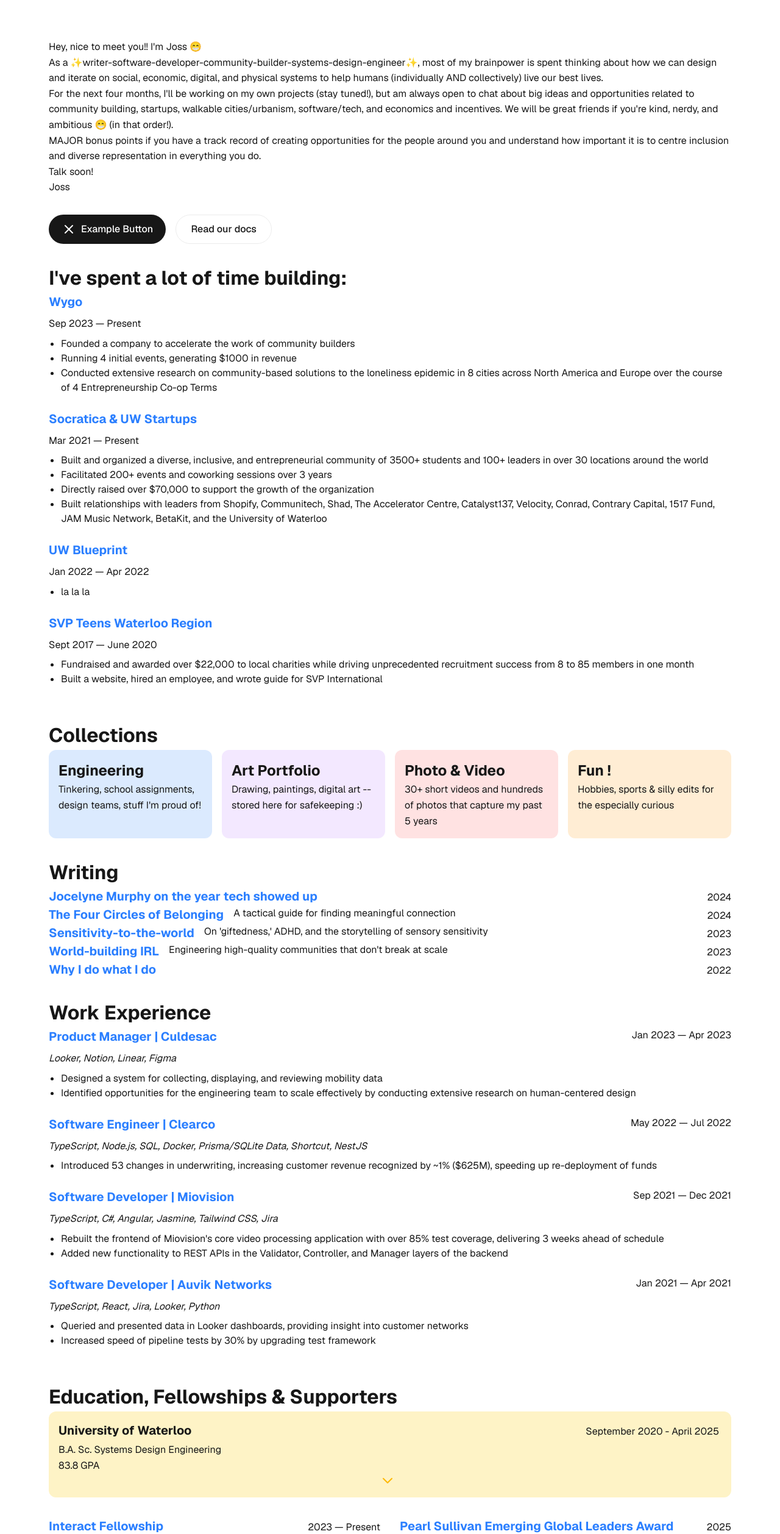
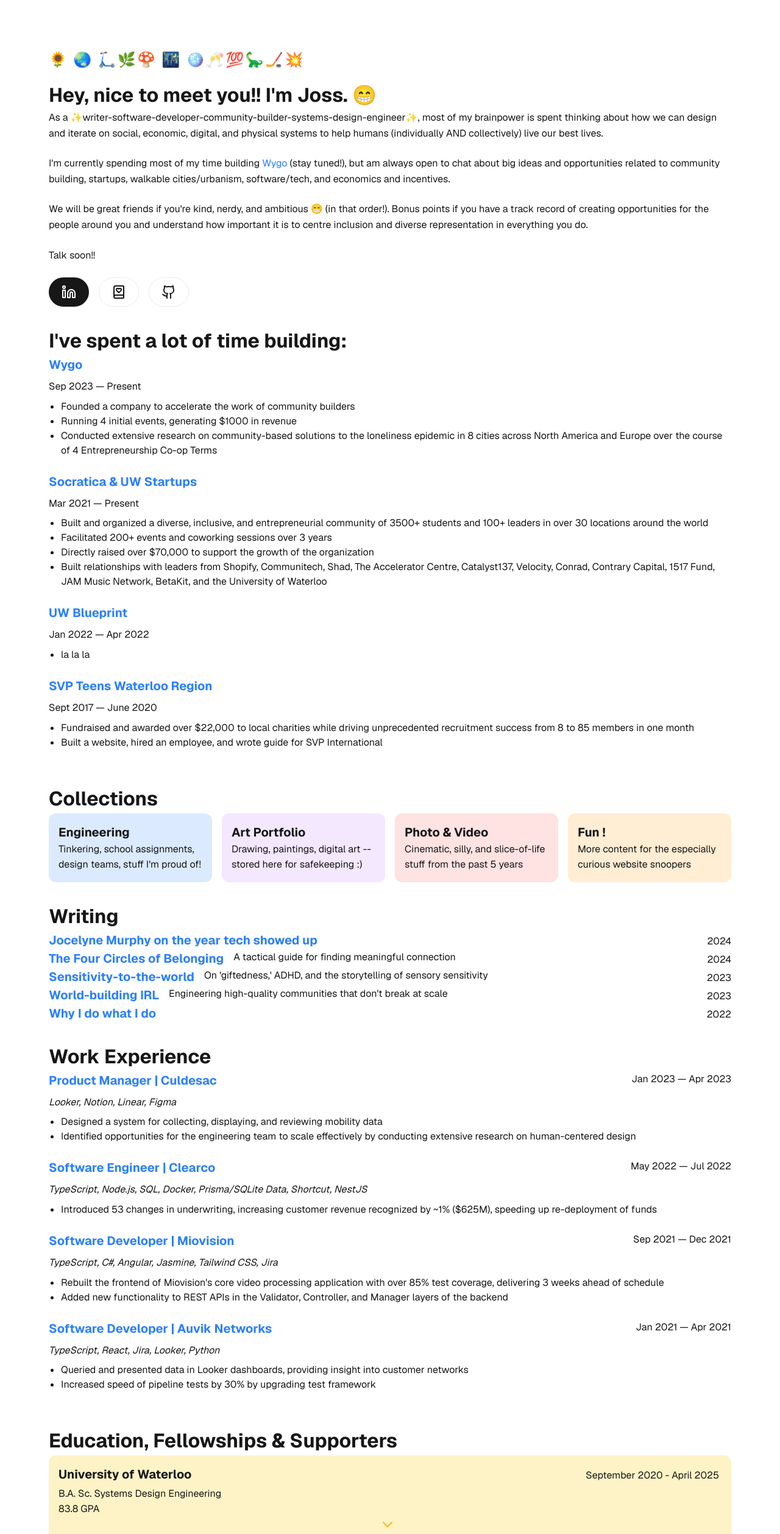
Before and after one commit to jocelynemurphy/website-2025, a Next.js app: page / in a window 1280 px wide. Shown: the part 100-2616 px from the top of the page at 61% size. Built offline with nearby package versions, Linux system fonts and the light colour scheme.

Commit message:
update all links

```diff
--- a/app/page.tsx
+++ b/app/page.tsx
@@ -1,4 +1,3 @@
-import { X } from "lucide-react";
 import Collections from "./sections/collections";
 import CommunityPartnerships from "./sections/communityPartnerships";
 import Fellowships from "./sections/Fellowships";
@@ -14,25 +13,7 @@
     <div className="grid grid-rows-[20px_1fr_20px] items-center justify-items-center min-h-screen p-8 pb-20 gap-16 sm:p-20 font-[family-name:var(--font-geist-sans)]">
       <main className="flex flex-col gap-[32px] row-start-2 items-center sm:items-start max-w-6xl">
         <Intro />
-        <div className="flex gap-4 items-center flex-col sm:flex-row">
-          <a
-            className="rounded-full border border-solid border-transparent transition-colors flex items-center justify-center bg-foreground text-background gap-2 hover:bg-[#383838] dark:hover:bg-[#ccc] font-medium text-sm sm:text-base h-10 sm:h-12 px-4 sm:px-5 sm:w-auto"
-            href="https://vercel.com/new?utm_source=create-next-app&utm_medium=appdir-template-tw&utm_campaign=create-next-app"
-            target="_blank"
-            rel="noopener noreferrer"
-          >
-            <X />
-            Example Button{" "}
-          </a>
-          <a
-            className="rounded-full border border-solid border-black/[.08] dark:border-white/[.145] transition-colors flex items-center justify-center hover:bg-[#f2f2f2] dark:hover:bg-[#1a1a1a] hover:border-transparent font-medium text-sm sm:text-base h-10 sm:h-12 px-4 sm:px-5 w-full sm:w-auto md:w-[158px]"
-            href="https://nextjs.org/docs?utm_source=create-next-app&utm_medium=appdir-template-tw&utm_campaign=create-next-app"
-            target="_blank"
-            rel="noopener noreferrer"
-          >
-            Read our docs
-          </a>
-        </div>
+
         <Major />
 
         <Collections />
--- a/app/sections/Fellowships.tsx
+++ b/app/sections/Fellowships.tsx
@@ -8,37 +8,37 @@
       year: "2025",
       description:
         "Recognizes a graduating student who with determination and passion has worked to make the Waterloo Engineering community a better place and will take that same energy to a career focused on improving the human condition.",
-      link: "#",
+      link: "https://uwaterloo.ca/engineering/pearl-sullivan-emerging-global-leaders-award",
     },
     "Adam Weiss Community Leadership Award": {
       year: "2025",
       description:
         "Awarded to students in the Science faculty for academic excellence, leadership involvement, and a demonstrated interest in entrepreneurship",
-      link: "#",
+      link: "https://uwaterloo.ca/student-awards-financial-aid/awards/adam-weiss-community-leadership-award",
     },
     "1st Place, Change Engine Pitch Competition": {
       year: "2025",
       description:
         "Awarded to students who can turn advocacy ideas into meaningful projects that impact change on campus",
-      link: "#",
+      link: "https://wusa.ca/the-change-engine-recap-empowering-student-innovation/",
     },
     "TD Scholarship for Community Leadership": {
       year: "2020 — 2025",
       description:
         "Recognizes 20 Canadian students who have demonstrated outstanding dedication to their community",
-      link: "#",
+      link: "https://www.td.com/ca/en/personal-banking/solutions/student-banking/community-leadership-scholarship-for-canadians",
     },
     "Finalist, Velocity Pitch Competition": {
       year: "2024",
       description:
         "Competed against over 100 student teams in a multi-week pitch competition",
-      link: "#",
+      link: "https://www.velocityincubator.com/news/velocity-pitch-competition-winter-2024-finalists",
     },
     "Norman Esch Enterprise Co-op Awards": {
       year: "2023 — 2024 ",
       description:
         "Awarded for winning the entrepreneurship co-op pitch competition in F2023 and S2024",
-      link: "#",
+      link: "https://uwaterloo.ca/conrad-school-entrepreneurship-business/undergraduate-students/awards",
     },
     // "UW Alumni Women in Technology Entrance Scholarship": {
     //   year: "2020",
@@ -56,7 +56,7 @@
       year: "2019 — 2020",
       description:
         "National competition that supports youth leaders (Aged 15-29) as they address priorities in their communities",
-      link: "#",
+      link: "https://communityfoundations.ca/rbc-flcc-stories-social-venture-partners-teens-svp-teens-is-creating-a-powerful-network-of-teams-in-k-w/",
     },
   };
 
@@ -65,19 +65,19 @@
       year: "2023 — Present",
       description:
         "For young technologists to seek out difficult conversations, collaborate, and push each other to do good in the world.",
-      link: "#",
+      link: "https://joininteract.com/",
     },
     "Contrary Capital Venture Scout": {
       year: "2021 — 2023",
       description:
         "Exceptional students from US and Canadian universities are on-campus resources for founders, evaluate startups, and gain investing experience.",
-      link: "#",
+      link: "https://www.contrary.com/",
     },
     "RippleX Fellowship": {
       year: "2022",
       description:
         "Students from underrepresented backgrounds are taught the intricacies of startup building and venture capital.",
-      link: "#",
+      link: "https://www.fellowship.rippleventures.com/",
     },
   };
 
@@ -151,7 +151,7 @@
         <div className="w-full lg:w-1/2">
           {Object.entries(fellowships).map(
             ([name, { year, description, link }]) => (
-              <div key={name} className="flex flex-col">
+              <div key={name} className="flex flex-col pt-2">
                 <div className="flex flex-row justify-between">
                   <h3>
                     <a href={link} className="text-blue-500 hover:underline">
@@ -169,7 +169,7 @@
         </div>
         <div className="w-fill lg:w-1/2">
           {Object.entries(awards).map(([name, { year, link }]) => (
-            <div key={name} className="flex flex-col mb-2 ">
+            <div key={name} className="flex flex-col mb-2 pt-1">
               <div className="flex flex-row justify-between text-balance">
                 <h3>
                   <a href={link} className="text-blue-500 hover:underline">
--- a/app/sections/collections.tsx
+++ b/app/sections/collections.tsx
@@ -3,29 +3,27 @@
   return (
     <div>
       <h1> Collections </h1>
-      <div className="grid grid-cols-1 sm:grid-cols-2 lg:grid-cols-4 gap-4 w-full ">
-        <div className="bg-blue-100 rounded-xl p-4">
-          <h2> Engineering </h2>
+      <div className="grid grid-cols-1 sm:grid-cols-2 lg:grid-cols-4 gap-4 w-full">
+        <div className="bg-blue-100 rounded-xl p-4 hover:shadow-lg hover:scale-102 transition-transform duration-200 ease-in-out hover:rotate-2">
+          <h3> Engineering </h3>
           <p>
             Tinkering, school assignments, design teams, stuff I'm proud of!
           </p>
         </div>
-        <div className="bg-purple-100 rounded-xl p-4">
-          <h2> Art Portfolio </h2>
+        <div className="bg-purple-100 rounded-xl p-4 hover:shadow-lg hover:scale-102 transition-transform duration-200 ease-in-out hover:-rotate-1">
+          <h3> Art Portfolio </h3>
           <p>
             {" "}
             Drawing, paintings, digital art -- stored here for safekeeping :){" "}
           </p>
         </div>
-        <div className="bg-red-100 rounded-xl p-4">
-          <h2> Photo & Video </h2>
-          <p>
-            30+ short videos and hundreds of photos that capture my past 5 years
-          </p>
+        <div className="bg-red-100 rounded-xl p-4 hover:shadow-lg hover:scale-102 transition-transform duration-200 ease-in-out hover:rotate-1">
+          <h3> Photo & Video </h3>
+          <p>Cinematic, silly, and slice-of-life stuff from the past 5 years</p>
         </div>
-        <div className="bg-orange-100 rounded-xl p-4">
-          <h2> Fun ! </h2>
-          <p>Hobbies, sports & silly edits for the especially curious</p>
+        <div className="bg-orange-100 rounded-xl p-4 hover:shadow-lg hover:scale-102 transition-transform duration-200 ease-in-out hover:-rotate-2">
+          <h3> Fun ! </h3>
+          <p>More content for the especially curious website snoopers</p>
         </div>
       </div>
     </div>
--- a/app/sections/intro.tsx
+++ b/app/sections/intro.tsx
@@ -1,7 +1,11 @@
+import { BookHeart, GithubIcon, Linkedin } from "lucide-react";
+
 export default function Intro() {
   return (
     <div>
-      <p>Hey, nice to meet you!! I'm Joss 😁</p>
+      {" "}
+      <h2 className="my-4 tracking-widest">🌻 🌏 🛴🌿🍄 🌃 🪩🥂💯🦕🏒💥</h2>
+      <h1>Hey, nice to meet you!! I'm Joss. 😁 </h1>
       <p>
         As a
         ✨writer-software-developer-community-builder-systems-design-engineer✨,
@@ -9,20 +13,52 @@
         iterate on social, economic, digital, and physical systems to help
         humans (individually AND collectively) live our best lives.
       </p>
+      <br />
       <p>
-        For the next four months, I'll be working on my own projects (stay
-        tuned!), but am always open to chat about big ideas and opportunities
-        related to community building, startups, walkable cities/urbanism,
-        software/tech, and economics and incentives. We will be great friends if
-        you're kind, nerdy, and ambitious 😁 (in that order!).
+        I'm currently spending most of my time building{" "}
+        <a href="https://wygo.world/" target="_blank" className="text-blue-500">
+          Wygo
+        </a>{" "}
+        (stay tuned!), but am always open to chat about big ideas and
+        opportunities related to community building, startups, walkable
+        cities/urbanism, software/tech, and economics and incentives.{" "}
       </p>
+      <br />
       <p>
-        MAJOR bonus points if you have a track record of creating opportunities
-        for the people around you and understand how important it is to centre
-        inclusion and diverse representation in everything you do.
+        We will be great friends if you're kind, nerdy, and ambitious 😁 (in
+        that order!). Bonus points if you have a track record of creating
+        opportunities for the people around you and understand how important it
+        is to centre inclusion and diverse representation in everything you do.
       </p>
-      <p>Talk soon!</p>
-      <p> Joss</p>
+      <br />
+      <p>Talk soon!!</p>
+      <br />
+      <div className="flex gap-4 items-center flex-col sm:flex-row">
+        <a
+          className="rounded-full border border-solid border-transparent transition-colors flex items-center justify-center bg-foreground text-background gap-2 hover:bg-[#383838] dark:hover:bg-[#ccc] font-medium text-sm sm:text-base h-10 sm:h-12 px-4 sm:px-5 sm:w-auto"
+          href="https://www.linkedin.com/in/jmurphyy/"
+          target="_blank"
+          rel="noopener noreferrer"
+        >
+          <Linkedin />
+        </a>
+        <a
+          className="rounded-full border border-solid border-black/[.08] dark:border-white/[.145] transition-colors flex items-center justify-center hover:bg-[#f2f2f2] dark:hover:bg-[#1a1a1a] hover:border-transparent font-medium text-sm sm:text-base h-10 sm:h-12 px-4 sm:px-5 w-full sm:w-auto ]"
+          href="https://boxx.substack.com/"
+          target="_blank"
+          rel="noopener noreferrer"
+        >
+          <BookHeart />
+        </a>
+        <a
+          className="rounded-full border border-solid border-black/[.08] dark:border-white/[.145] transition-colors flex items-center justify-center hover:bg-[#f2f2f2] dark:hover:bg-[#1a1a1a] hover:border-transparent font-medium text-sm sm:text-base h-10 sm:h-12 px-4 sm:px-5 w-full sm:w-auto ]"
+          href="https://github.com/jocelynemurphy"
+          target="_blank"
+          rel="noopener noreferrer"
+        >
+          <GithubIcon />
+        </a>
+      </div>
     </div>
   );
 }
--- a/app/sections/talks.tsx
+++ b/app/sections/talks.tsx
@@ -12,28 +12,28 @@
       subtitle: "BetaKit Town Hall",
       description:
         "Spoke to 500+ senior tech leaders, spurring a wave of action to support young Canadian engineers and entrepreneurs.",
-      link: "#",
+      link: "https://youtu.be/kvNMyruc4pA?si=Tb_R_8vTRLIYFQkD&t=1621",
     },
     "Conversations with next-gen talent": {
       year: 2024,
       subtitle: "Waterloo Innovation Summit 2024",
       description:
         "Interviewed by UW President & Vice Chancellor Vivek Goel about UW Startups, Socratica, and the future of work.",
-      link: "#",
+      link: "https://youtu.be/OdJEzOWYEnA?si=Nnid4Ce4ygilXvDA&t=7508",
     },
     "Wygo, entrepreneurship, and the loneliness epidemic": {
       year: 2024,
       subtitle: "Socratica Symposium",
       description:
         "Shared the story of starting my company with an audience of 700 attendees.",
-      link: "#",
+      link: "https://www.youtube.com/live/xQFHZhmiJuA?t=6698s",
     },
     "Social Engineering 101 (How to not be cringe)": {
       year: 2023,
       subtitle: "Contrary Capital Venture Partner Retreat",
       description:
         "A talk on designing inclusive engineering and entrepreneurial communities in Austin, Texas.",
-      link: "#",
+      link: "https://www.youtube.com/watch?v=657X8w9Hy50&t=1s",
     },
     // "What's Next, What Now Panel": {
     //   year: null,
--- a/app/sections/writing.tsx
+++ b/app/sections/writing.tsx
@@ -3,29 +3,29 @@
     "Jocelyne Murphy on the year tech showed up": {
       year: 2024,
       subtitle: null,
-      link: "#",
+      link: "https://betakit.com/jocelyne-murphy-on-the-year-tech-showed-up/",
     },
     "The Four Circles of Belonging": {
       year: 2024,
       subtitle: "A tactical guide for finding meaningful connection",
-      link: "#",
+      link: "https://boxx.substack.com/p/loneliness-the-four-circles-of-belonging",
     },
     "Sensitivity-to-the-world": {
       year: 2023,
       subtitle:
         "On 'giftedness,' ADHD, and the storytelling of sensory sensitivity",
-      link: "#",
+      link: "https://boxx.substack.com/p/sensitivity-to-the-world",
     },
     "World-building IRL": {
       year: 2023,
       subtitle:
         "Engineering high-quality communities that don't break at scale",
-      link: "#",
+      link: "https://boxx.substack.com/p/world-building-irl",
     },
     "Why I do what I do": {
       year: 2022,
       subtitle: null,
-      link: "#",
+      link: "https://jocelynemurphy.github.io/whyidowhatido/",
     },
   };
 
```
Also changed, not shown: app/sections/communityPartnerships.tsx (+11 -11 lines), app/sections/major.tsx (+9 -5 lines), app/sections/workExperience.tsx (+4 -4 lines).
